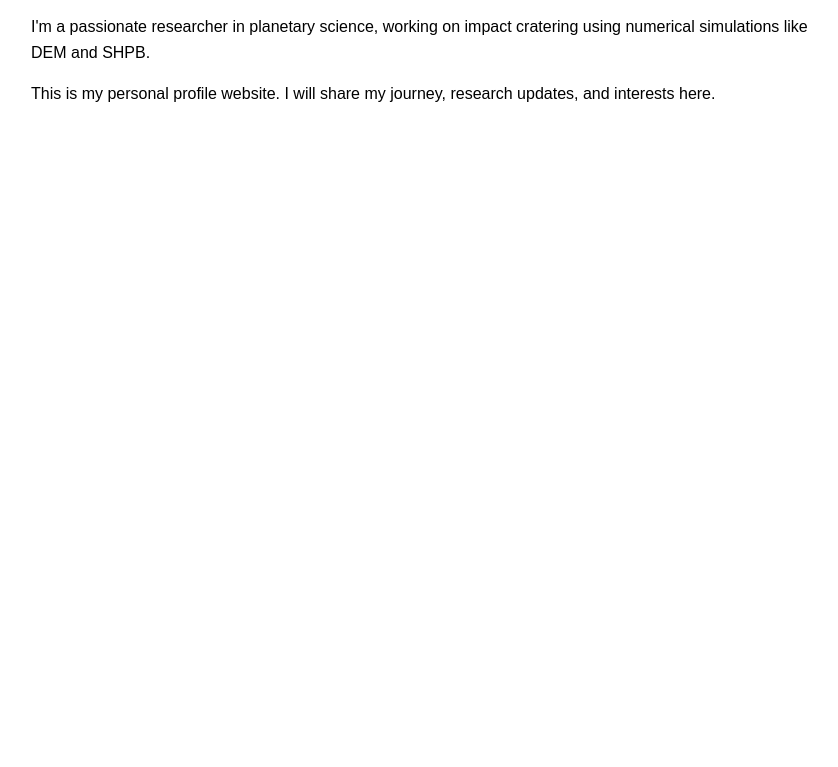
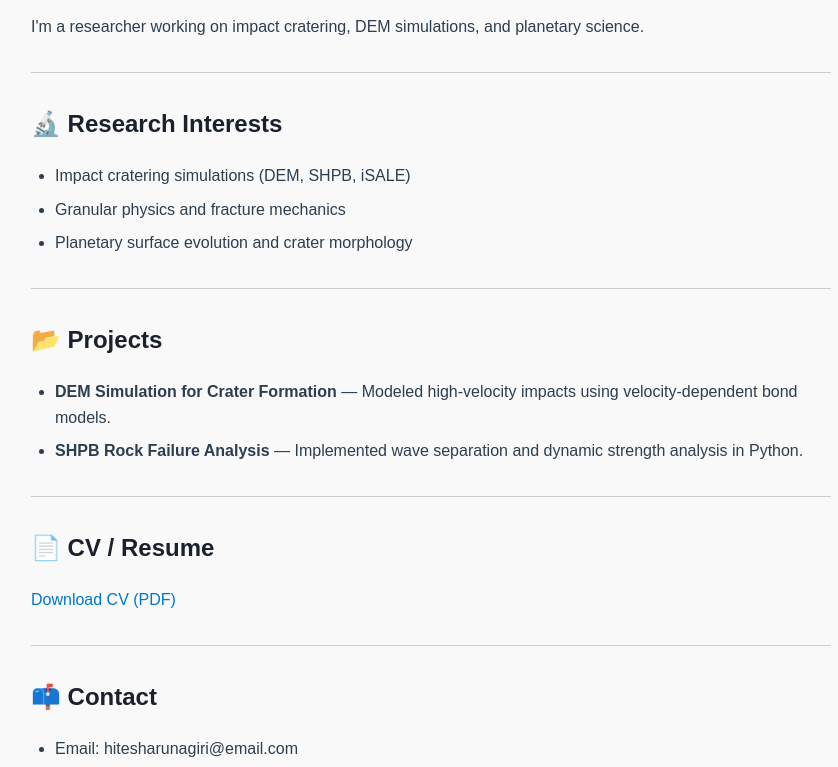
Before and after one commit to hitesharunagiri/hitesharunagiri.github.io, a plain HTML site: page index.html in a window 1280 px wide. Shown: the part 112-879 px from the top of the page, without its empty margins (209-1047 px from the left). Before the commit the page ends 800 px from the top, so only its background shows below. Drawn offline with Linux system fonts and the light colour scheme.

Commit message:
Update index.html

```diff
--- a/index.html
+++ b/index.html
@@ -1,15 +1,77 @@
 <!DOCTYPE html>
-<html>
+<html lang="en">
 <head>
+  <meta charset="UTF-8">
+  <meta name="viewport" content="width=device-width, initial-scale=1">
   <title>Hitesh Arunagiri</title>
   <style>
-    body { font-family: Arial; max-width: 800px; margin: auto; padding: 2em; line-height: 1.6; }
-    h1 { color: #2c3e50; }
+    body {
+      font-family: Arial, sans-serif;
+      max-width: 800px;
+      margin: auto;
+      padding: 2em;
+      background-color: #f9f9f9;
+      color: #2c3e50;
+      line-height: 1.6;
+    }
+    h1, h2 {
+      color: #1a202c;
+    }
+    hr {
+      border: none;
+      border-top: 1px solid #ccc;
+      margin: 2em 0;
+    }
+    a {
+      color: #0077cc;
+      text-decoration: none;
+    }
+    a:hover {
+      text-decoration: underline;
+    }
+    ul {
+      padding-left: 1.5em;
+    }
+    li {
+      margin-bottom: 0.5em;
+    }
   </style>
 </head>
 <body>
+
   <h1>Hello, I'm Hitesh Arunagiri</h1>
-  <p>I'm a passionate researcher in planetary science, working on impact cratering using numerical simulations like DEM and SHPB.</p>
-  <p>This is my personal profile website. I will share my journey, research updates, and interests here.</p>
+  <p>I'm a researcher working on impact cratering, DEM simulations, and planetary science.</p>
+
+  <hr>
+
+  <h2>🔬 Research Interests</h2>
+  <ul>
+    <li>Impact cratering simulations (DEM, SHPB, iSALE)</li>
+    <li>Granular physics and fracture mechanics</li>
+    <li>Planetary surface evolution and crater morphology</li>
+  </ul>
+
+  <hr>
+
+  <h2>📂 Projects</h2>
+  <ul>
+    <li><strong>DEM Simulation for Crater Formation</strong> — Modeled high-velocity impacts using velocity-dependent bond models.</li>
+    <li><strong>SHPB Rock Failure Analysis</strong> — Implemented wave separation and dynamic strength analysis in Python.</li>
+  </ul>
+
+  <hr>
+
+  <h2>📄 CV / Resume</h2>
+  <p><a href="https://yourdomain.com/cv.pdf" target="_blank">Download CV (PDF)</a></p>
+
+  <hr>
+
+  <h2>📫 Contact</h2>
+  <ul>
+    <li>Email: hitesharunagiri@email.com</li>
+    <li>GitHub: <a href="https://github.com/hitesharunagiri" target="_blank">github.com/hitesharunagiri</a></li>
+    <li>LinkedIn: <a href="https://linkedin.com/in/YOURPROFILE" target="_blank">linkedin.com/in/YOURPROFILE</a></li>
+  </ul>
+
 </body>
 </html>
```
